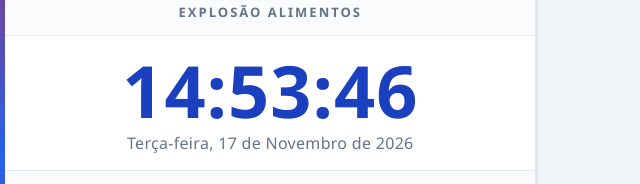
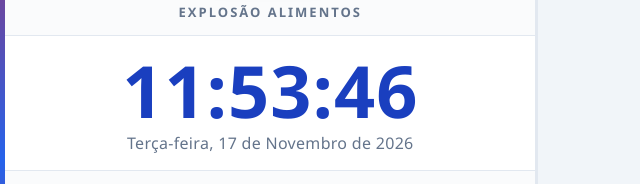
Before and after one commit to EXP-Suite/ExplosaoTV, a plain HTML site: page index.html in a window 1280 px wide. Shown: the part 249-433 px from the top of the page, 0-640 px from the left. Drawn offline with Linux system fonts and the light colour scheme; no server answers.

Commit message:
Update index.html

```diff
--- a/index.html
+++ b/index.html
@@ -634,7 +634,7 @@ html,body{
 </div>
 
 <script>
-var TV_VERSION = '1.6.1';
+var TV_VERSION = '1.6.3';
 var SCRIPT_URL = 'https://script.google.com/macros/s/AKfycbxT9WoWdpJlejCsvA-tA5lUWROPXx1UiOfPlEF8R0FOSDk0QrF7FqX4-RC75y9X2Igh6A/exec';
 var TV_URL     = SCRIPT_URL + '?action=getTVData';
 var WEATHER_URL= 'https://api.open-meteo.com/v1/forecast?latitude=-16.6834&longitude=-49.4967&current=temperature_2m,relative_humidity_2m,wind_speed_10m,weathercode&timezone=America%2FSao_Paulo&forecast_days=1';
@@ -934,15 +934,44 @@ var WMO_DESC = {
 //  RELÓGIO — atualiza painel esquerdo
 // ═══════════════════════════════════════════════════
 (function relogio(){
-  var DIAS = ['Domingo','Segunda-feira','Terça-feira','Quarta-feira','Quinta-feira','Sexta-feira','Sábado'];
-  var MESES= ['Janeiro','Fevereiro','Março','Abril','Maio','Junho','Julho','Agosto','Setembro','Outubro','Novembro','Dezembro'];
+  // Offset em ms entre o relógio local e o horário real da internet
+  var _offsetMs = 0;
+  var _sincronizado = false;
+
+  // Sincroniza com API de tempo da internet (worldtimeapi.org)
+  // Roda na inicialização e a cada 30 minutos
+  function sincronizarHora(){
+    fetch('https://worldtimeapi.org/api/timezone/America/Sao_Paulo')
+      .then(function(r){ return r.json(); })
+      .then(function(d){
+        // unixtime = segundos UTC desde epoch
+        var horaServidor = new Date(d.unixtime * 1000);
+        _offsetMs = horaServidor.getTime() - Date.now();
+        _sincronizado = true;
+      })
+      .catch(function(){
+        // Fallback silencioso: usa relógio local com fuso forçado
+        _sincronizado = false;
+      });
+  }
+
+  sincronizarHora();
+  setInterval(sincronizarHora, 30 * 60 * 1000); // re-sincroniza a cada 30 min
+
   function tick(){
-    var n = new Date();
-    var h = String(n.getHours()).padStart(2,'0');
-    var m = String(n.getMinutes()).padStart(2,'0');
-    var s = String(n.getSeconds()).padStart(2,'0');
+    // Hora correta = hora local + desvio medido na sincronização
+    var n = new Date(Date.now() + _offsetMs);
+    var fmt = new Intl.DateTimeFormat('pt-BR', {
+      timeZone: 'America/Sao_Paulo',
+      hour: '2-digit', minute: '2-digit', second: '2-digit',
+      weekday: 'long', day: 'numeric', month: 'long', year: 'numeric',
+      hour12: false
+    }).formatToParts(n);
+    var p = {};
+    fmt.forEach(function(x){ p[x.type] = x.value; });
+    var h = p.hour, m = p.minute, s = p.second;
     var hora = h+':'+m+':'+s;
-    var data = DIAS[n.getDay()]+', '+n.getDate()+' de '+MESES[n.getMonth()]+' de '+n.getFullYear();
+    var data = p.weekday.charAt(0).toUpperCase()+p.weekday.slice(1)+', '+p.day+' de '+p.month.charAt(0).toUpperCase()+p.month.slice(1)+' de '+p.year;
     // Painel esquerdo
     var ec = document.getElementById('esq-clock');
     var ed = document.getElementById('esq-date');
@@ -952,7 +981,7 @@ var WMO_DESC = {
     document.getElementById('header-clock').textContent = hora;
     document.getElementById('header-date').textContent  = data;
     // Reload às 4h
-    if(n.getHours()===RELOAD_HOUR && n.getMinutes()===0 && n.getSeconds()<5) location.reload();
+    if(parseInt(p.hour)===RELOAD_HOUR && parseInt(p.minute)===0 && parseInt(p.second)<5) location.reload();
     setTimeout(tick,1000);
   }
   tick();
```
